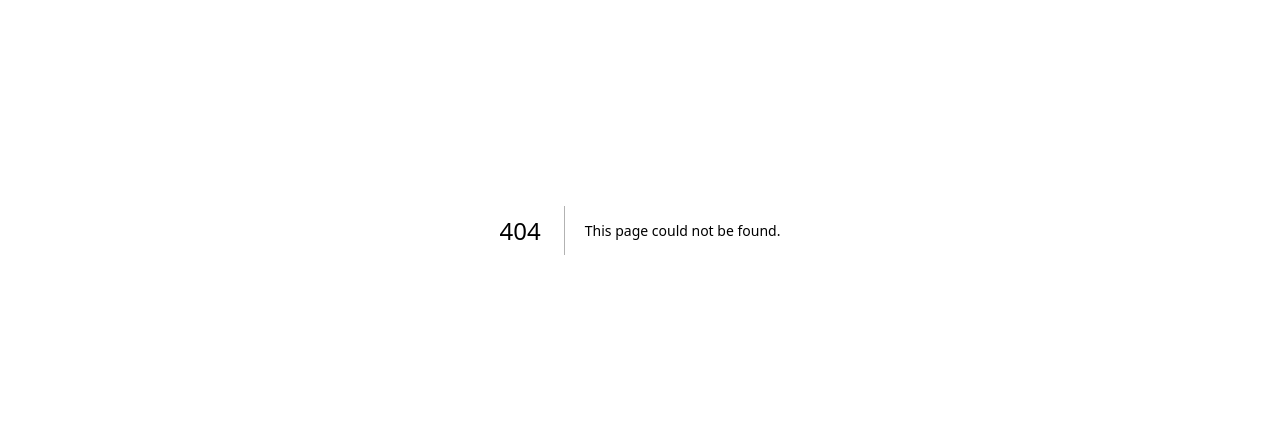
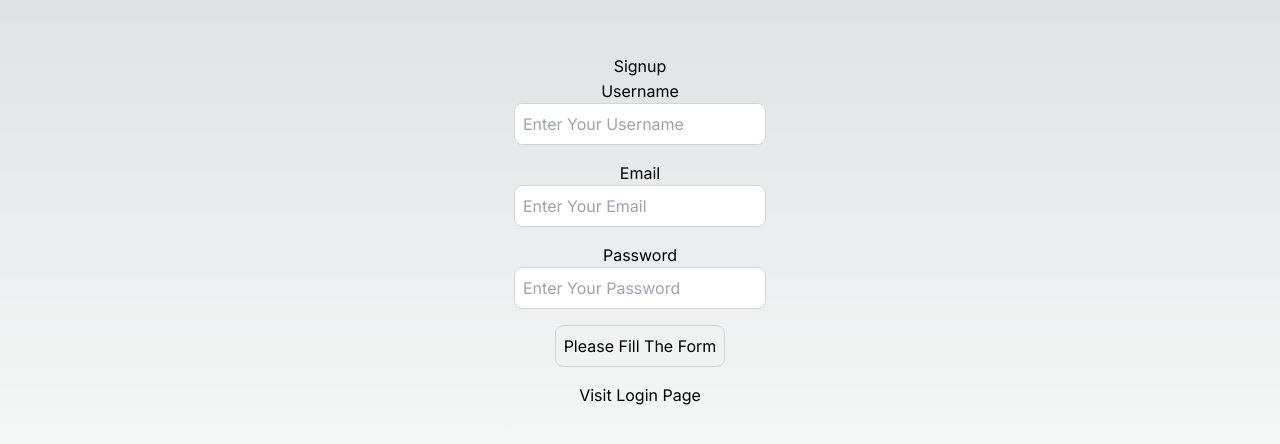
Before and after one commit to code-with-divyanshu/next_auth, a Next.js app: page /signup in a window 1280 px wide. Before the commit this address had no page. Shown: the part 170-614 px from the top of the page. Built offline with nearby package versions, Linux system fonts and the light colour scheme.

Commit message:
Start Frontend Make Frontend Ui Component

```diff
--- /dev/null
+++ b/src/app/signup/page.tsx
@@ -0,0 +1,85 @@
+"use client";
+import React, { useEffect, useState } from "react";
+import axios from "axios";
+import { toast } from "react-hot-toast";
+import { useRouter } from "next/navigation";
+import Link from "next/link";
+
+export default function SignupPage() {
+  const router = useRouter();
+
+  const [user, setUser] = useState({
+    email: "",
+    password: "",
+    username: "",
+  });
+
+  const [btnDisabled, setBtnDisabled] = useState(false);
+
+  const [loding, setLoading] = useState(false);
+
+  const onSignup = async () => {
+    try {
+      setLoading(true);
+      const response = await axios.post("/api/users/signup", user);
+      console.log("Signup Success", response.data);
+      router.push("/login");
+    } catch (error: any) {
+      console.log("Signup Failed");
+      toast.error(error.message);
+    }
+  };
+
+  useEffect(() => {
+    if (
+      user.username.length > 0 &&
+      user.email.length > 0 &&
+      user.password.length > 0
+    ) {
+      setBtnDisabled(false);
+    } else {
+      setBtnDisabled(true);
+    }
+  }, [user]);
+
+  return (
+    <div className="flex flex-col items-center justify-center min-h-screen py-2">
+      <h1>{loding ? "Processing" : "Signup"}</h1>
+      <hr />
+      <label htmlFor="username">Username</label>
+      <input
+        className="p-2 border border-gray-300 rounded-lg mb-4 focus:outline-none focus:border-gray-600 text-black"
+        id="username"
+        value={user.username}
+        onChange={(e) => setUser({ ...user, username: e.target.value })}
+        placeholder="Enter Your Username"
+        type="text"
+      />
+      <label htmlFor="email">Email</label>
+      <input
+        className="p-2 border border-gray-300 rounded-lg mb-4 focus:outline-none focus:border-gray-600 text-black"
+        id="email"
+        value={user.email}
+        onChange={(e) => setUser({ ...user, email: e.target.value })}
+        placeholder="Enter Your Email"
+        type="text"
+      />
+      <label htmlFor="password">Password</label>
+      <input
+        className="p-2 border border-gray-300 rounded-lg mb-4 focus:outline-none focus:border-gray-600 text-black"
+        id="password"
+        value={user.password}
+        onChange={(e) => setUser({ ...user, password: e.target.value })}
+        placeholder="Enter Your Password"
+        type="text"
+      />
+      <button
+        onClick={onSignup}
+        className="p-2 border border-gray-300 rounded-lg mb-4 focus:outline-none focus:border-gray-600"
+      >
+        {btnDisabled ? "Please Fill The Form" : "Signup"}
+      </button>
+      <Link href="/login">Visit Login Page</Link>
+    </div>
+  );
+}
--- /dev/null
+++ b/src/app/verifyemail/page.tsx
@@ -0,0 +1,51 @@
+"use client";
+import axios from "axios";
+import Link from "next/link";
+import React, { useEffect, useState } from "react";
+
+export default function VerifyEmailPage() {
+  const [token, setToken] = useState("");
+  const [verified, setVerified] = useState(false);
+  const [error, setError] = useState(false);
+
+  const VerifyUserEmail = async () => {
+    try {
+      await axios.post("/api/users/verifyemail", { token });
+      setVerified(true);
+    } catch (error: any) {
+      setError(true);
+      console.log(error.response.data);
+    }
+  };
+
+  useEffect(() => {
+    const urlToken = window.location.search.split("=")[1];
+    setToken(urlToken || "");
+  }, []);
+
+  useEffect(() => {
+    if (token.length > 0) {
+      VerifyUserEmail();
+    }
+  }, [token]);
+
+  return (
+    <div className="flex flex-col items-center justify-center min-h-screen py-2">
+      <h1 className="text-4xl">Verify Email</h1>
+      <h2 className="p-2 bg-orange-500 text-black">
+        {token ? `${token}` : "no token"}
+      </h2>
+      {verified && (
+        <div>
+          <h2>User Verified</h2>
+          <Link href="/login">Login</Link>
+        </div>
+      )}
+      {error && (
+        <div>
+          <h2>Error</h2>
+        </div>
+      )}
+    </div>
+  );
+}
```
